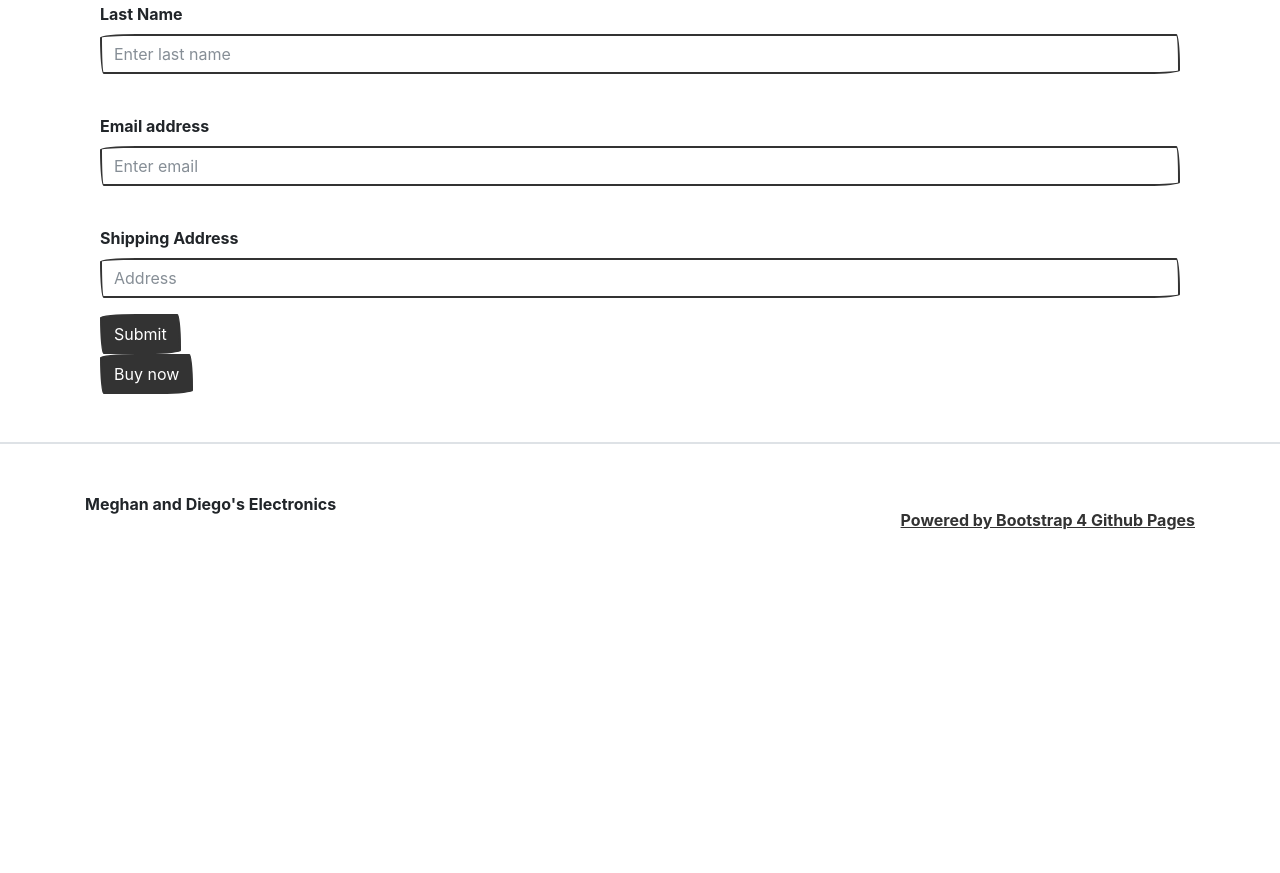
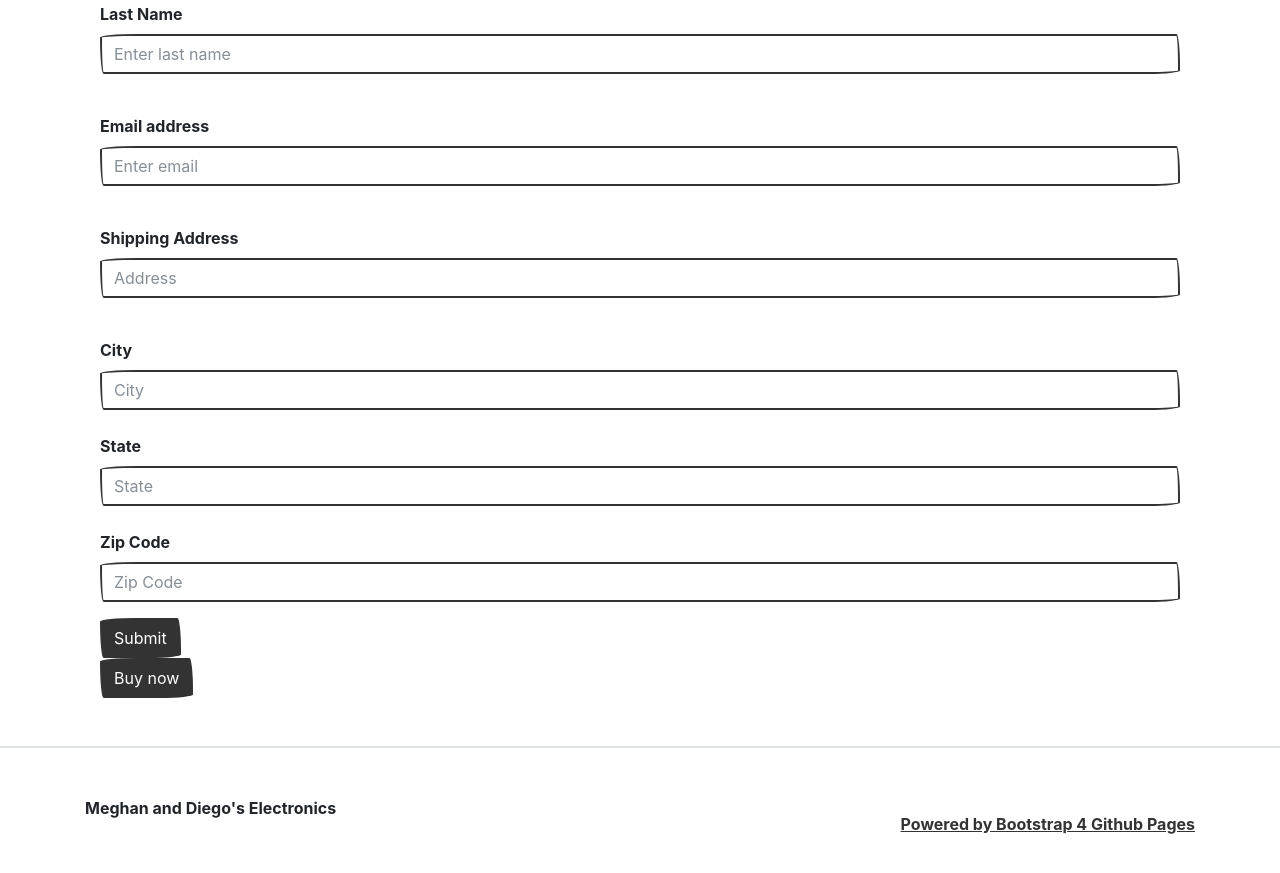
Before and after one commit to mhalloran21/cs331_final_project, a Jekyll site: the page built from index.md, in a window 1280 px wide and 900 px high, scrolled down 610 px. Shown: the top 873 px of the window. Built offline with Jekyll 4.4.1, drawn with Linux system fonts in a browser that asks for light colours; some web fonts are replaced; before the commit the page ends 1206 px from its top, so only the background shows below that.

Commit message:
Update intro.html

```diff
--- a/_layouts/intro.html
+++ b/_layouts/intro.html
@@ -23,7 +23,15 @@ layout: default
     </div>
     <div class="form-group">
       <label for="inputAddress" class="form-label mt-4">Shipping Address</label>
-      <input type="address" class="form-control" id="inputAddress" placeholder="Address">
+      <input type="address" class="form-control" id="inputAddress" placeholder="Address" width="300px">
+    </div>
+    <div class="form-group">
+      <label for="inputCity" class="form-label mt-4">City</label>
+      <input type="address" class="form-control" id="inputCity" placeholder="City" width="300px">
+      <label for="inputState" class="form-label mt-4">State</label>
+      <input type="address" class="form-control" id="inputState" placeholder="State" width="300px">
+      <label for="inputZipCode" class="form-label mt-4">Zip Code</label>
+      <input type="address" class="form-control" id="inputZipCode" placeholder="Zip Code" width="100px">
     </div>
     <button type="submit" class="btn btn-primary">Submit</button>
   </fieldset>
```
